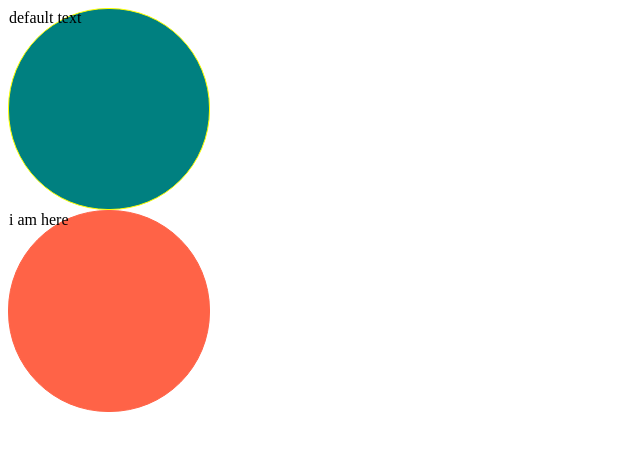
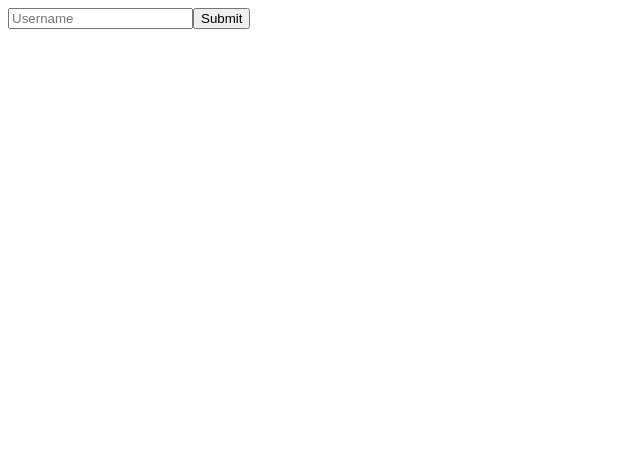
Before and after one commit to RonByRonn/react-master-class-code-challenges-9, a React (Create React App) app: page / in a window 1280 px wide. Shown: the top 450 px of the page, without its empty margins (0-640 px from the left). Built offline with nearby package versions, Linux system fonts and the light colour scheme.

Commit message:
3.5 Forms

```diff
--- a/src/App.tsx
+++ b/src/App.tsx
@@ -1,10 +1,27 @@
-import Circle from "./Circle";
+import React, { useState } from "react";
 
 function App() {
+	const [value, setValue] = useState("");
+	const onChange = (event: React.FormEvent<HTMLInputElement>) => {
+		console.log(event.currentTarget.value);
+		setValue(event.currentTarget.value);
+	};
+	const onSubmit = (event: React.FormEvent<HTMLFormElement>) => {
+		console.log(event);
+		event.preventDefault();
+		setValue("");
+	};
 	return (
 		<div>
-			<Circle borderColor="yellow" bgColor="teal" />
-			<Circle text="i am here" bgColor="tomato" />
+			<form onSubmit={onSubmit}>
+				<input
+					value={value}
+					placeholder="Username"
+					type="text"
+					onChange={onChange}
+				/>
+				<button>Submit</button>
+			</form>
 		</div>
 	);
 }
--- a/src/Circle.tsx
+++ /dev/null
@@ -1,30 +0,0 @@
-import styled from "styled-components";
-
-interface ContainerProps {
-	bgColor: string;
-	borderColor: string;
-}
-
-const Container = styled.div<ContainerProps>`
-	width: 200px;
-	height: 200px;
-	background-color: ${(props) => props.bgColor};
-	border-radius: 100px;
-	border: 1px solid ${(props) => props.borderColor};
-`;
-
-interface CircleProps {
-	bgColor: string;
-	borderColor?: string;
-	text?: string;
-}
-
-function Circle({ bgColor, borderColor, text = "default text" }: CircleProps) {
-	return (
-		<Container bgColor={bgColor} borderColor={borderColor ?? bgColor}>
-			{text}
-		</Container>
-	);
-}
-
-export default Circle;
```
